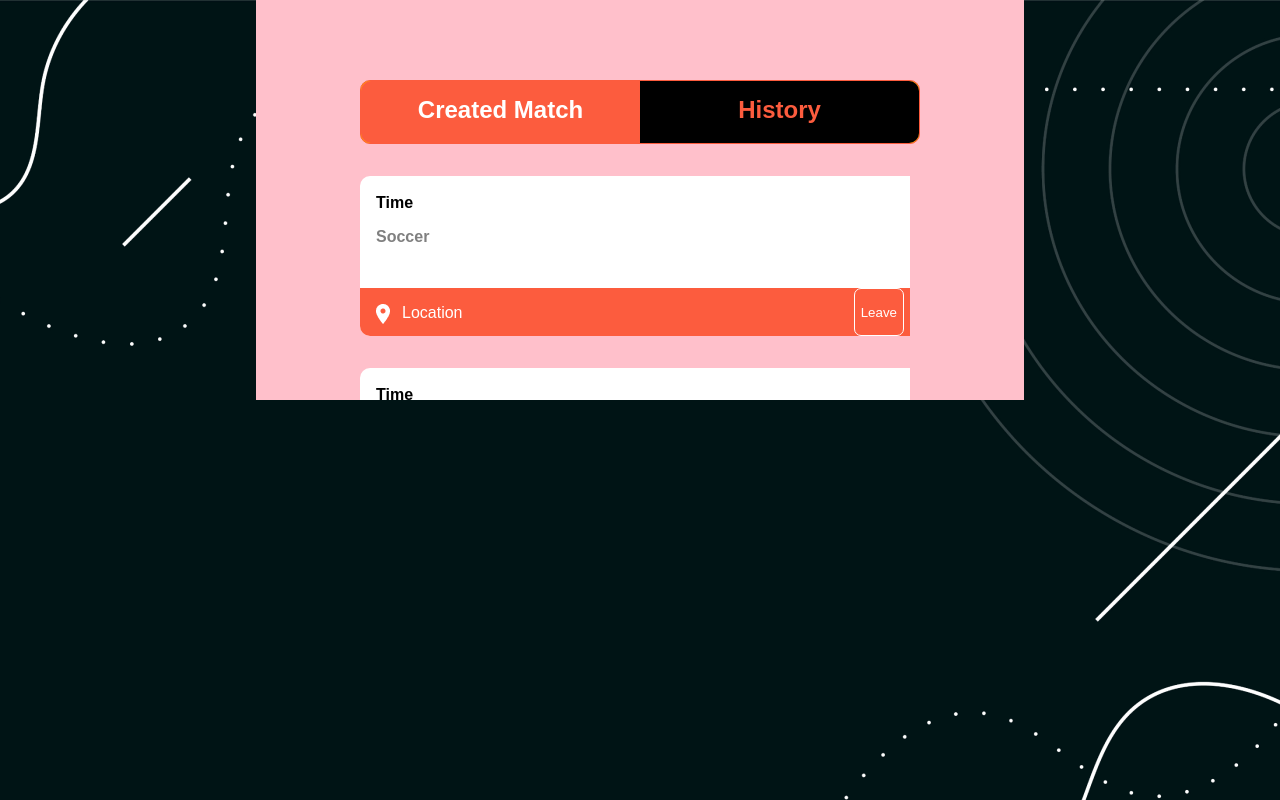
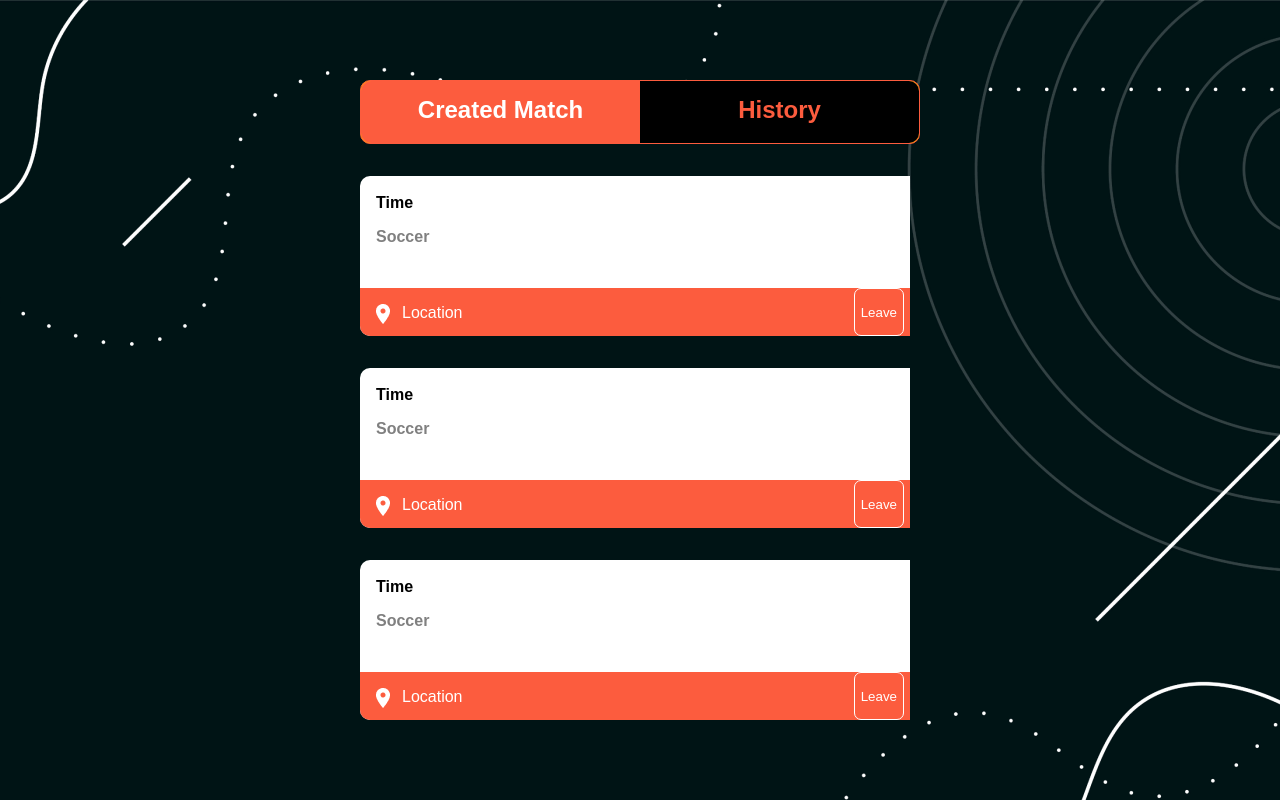
Before and after one commit to s3v3n-up/mvp, a Next.js app: page /userHistory in a window 1280 px wide. Built offline with nearby package versions, Linux system fonts and the light colour scheme.

Commit message:
moved history container lower and fixed overflow issues with cards

```diff
--- a/src/styles/History.module.sass
+++ b/src/styles/History.module.sass
@@ -9,9 +9,7 @@
     background-color: white
 
 .historyContainer
-    background-color: pink
+    //background-color: pink
+
     height: 50vh
     width: 60vw
-    display: flexbox
-    overflow-x: hidden
-    overflow-y: scroll
```
